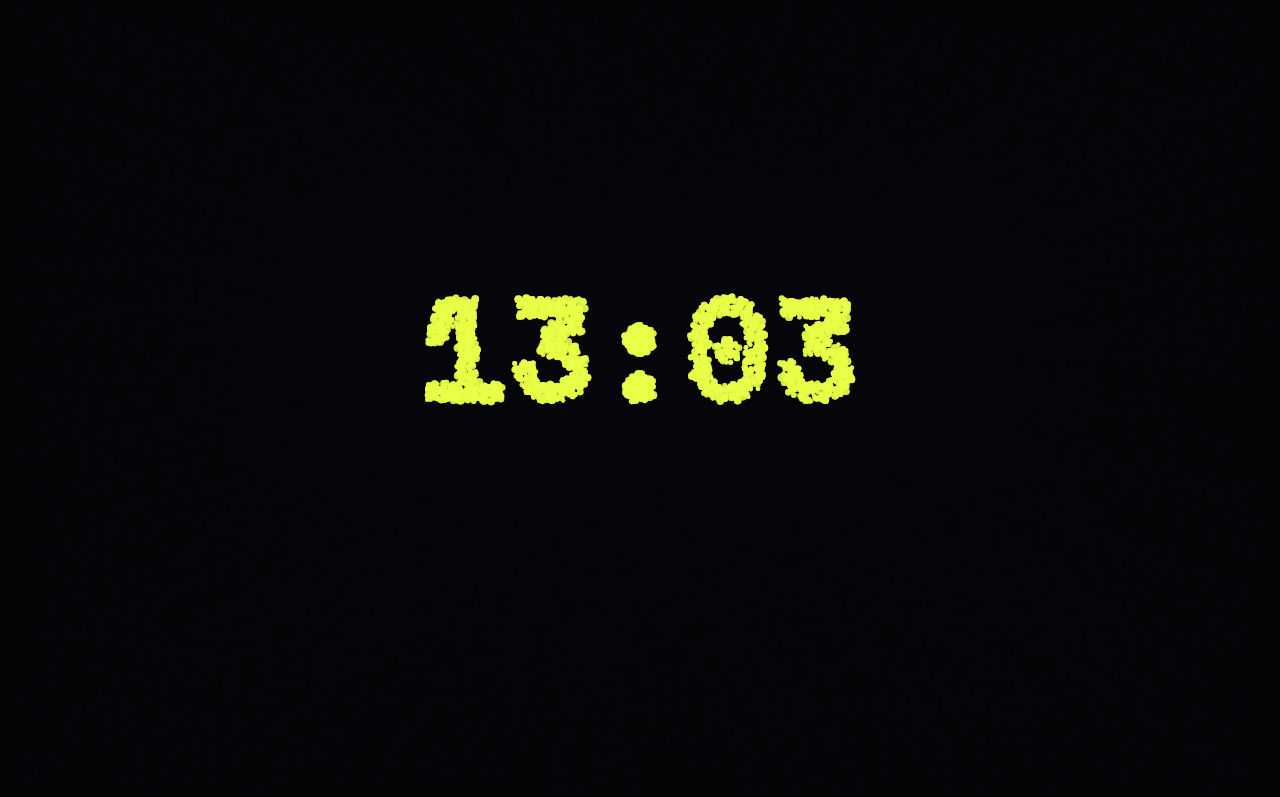
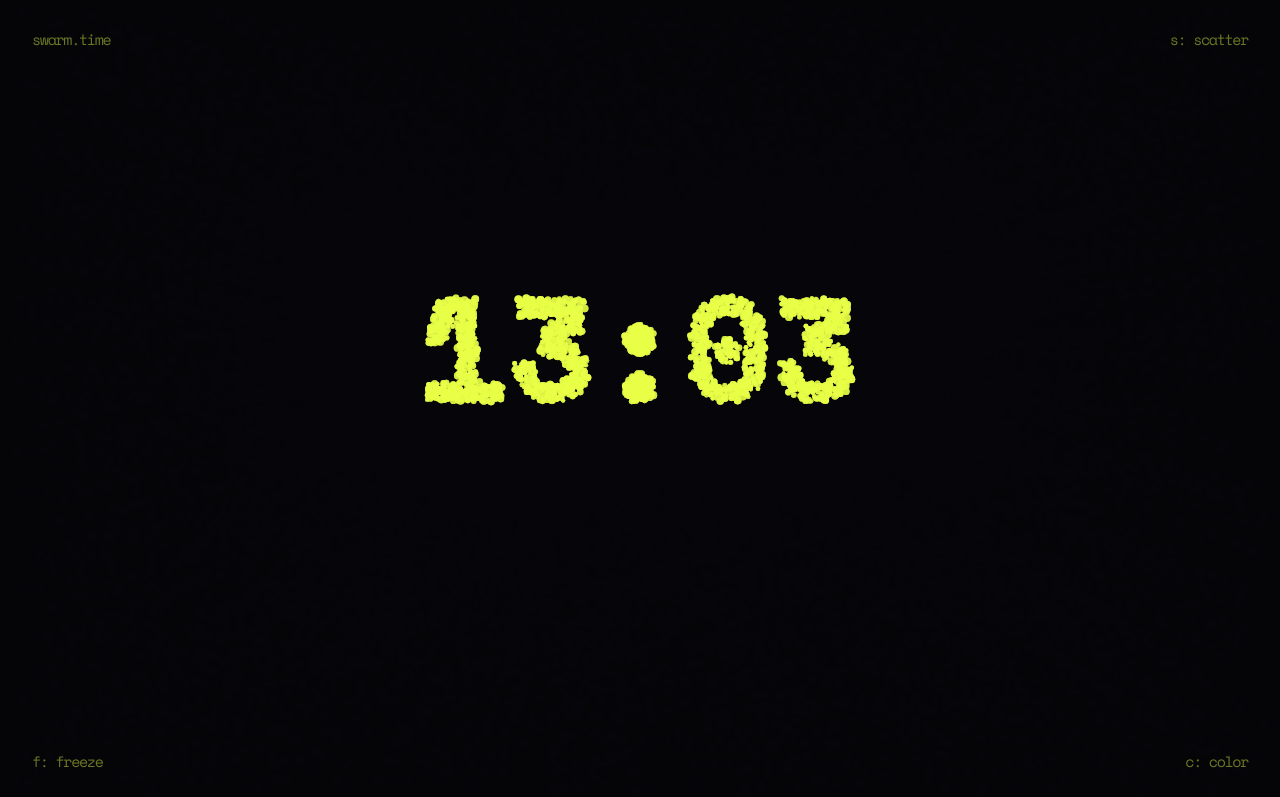
Before and after one commit to SukhdevThukral/swarm.time, a plain HTML site: page index.html in a window 1280 px wide. Drawn offline with nearby package versions, Linux system fonts and the light colour scheme.

Commit message:
refactor: update label styles in style.css
- style.css: replace #label properties with var(--accent), 15px font-size, 'Space Mono' font-family, -0.09em letter-spacing, 0.45 opacity, and add separate #label-topl, #label-topr, #label-bottoml, #label-bottomr rules positioning top/right/bottom

```diff
--- a/style.css
+++ b/style.css
@@ -20,15 +20,35 @@ canvas{
     display: block;
 }
 
-#label{
+#label-topl, #label-topr, #label-bottoml, #label-bottomr {
     position: fixed;
+    color: var(--accent);
+    font-size: 15px;
+    font-family: 'Space Mono', monospace;
+    letter-spacing: -0.09em;
+    opacity: 0.45;
+    pointer-events: none;
+    user-select: none;
+}
+
+#label-topl{
+    top:28px;
+    left: 32px;
+}
+
+#label-topr{
+    top: 28px;
+    right: 32px;
+}
+
+#label-bottoml{
     bottom: 28px;
     left: 32px;
-    color: var(--dim);
-    font-size: 10px;
-    letter-spacing: 0.1em;
-    pointer-events: none;
-    user-select: none;
+}
+
+#label-bottomr{
+    bottom: 28px;
+    right: 32px;
 }
 
 #flash{
```
